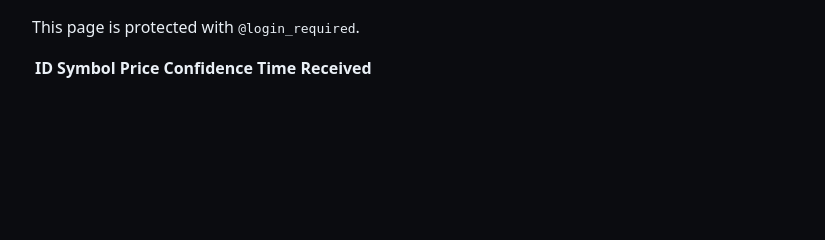
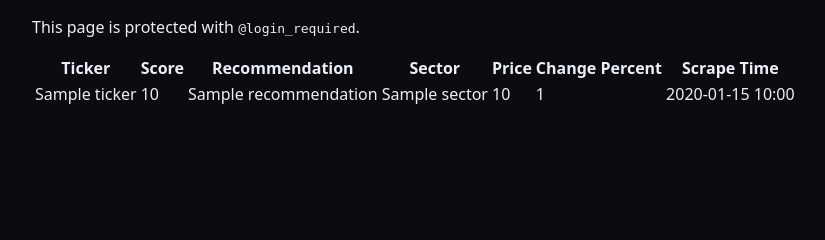
Before and after one commit to WildWesley/Stock-Analysis, a Flask app: template EquiSight/templates/main/predictions.html in a window 1280 px wide. Shown: the part 175-415 px from the top of the page, without its empty margins (158-983 px from the left). Run offline with Flask 3, Linux system fonts and the light colour scheme; the template is opened without the code that fills it: most values are stand-ins (such as "Sample title", 1, 10 or a date in 2020); lists and menus that the app fills with data are empty.

Commit message:
Update database and add predictions page

```diff
--- a/EquiSight/__init__.py
+++ b/EquiSight/__init__.py
@@ -118,8 +118,8 @@ def create_app():
     @login_required
     def see_predictions():
         # Query the stock data needed from the database, take the user to a predictions page showing predictions and graphs (eventually)
-        current_predictions = Prediction.query.order_by(Prediction.symbol()).all()
-        return render_template("main/predictions.html", items=current_predictions)
+        current_predictions = Prediction.query.order_by(Prediction.ticker).all()
+        return render_template("main/predictions.html", results=current_predictions)
 
     return app
 
--- a/EquiSight/templates/main/predictions.html
+++ b/EquiSight/templates/main/predictions.html
@@ -8,12 +8,27 @@
     <table>
         <thead>
             <tr>
-                <th>ID</th>
-                <th>Symbol</th>
+                <th>Ticker</th>
+                <th>Score</th>
+                <th>Recommendation</th>
+                <th>Sector</th>
                 <th>Price</th>
-                <th>Confidence</th>
-                <th>Time Received</th>
+                <th>Change Percent</th>
+                <th>Scrape Time</th>
             </tr>
         </thead>
+        <tbody>
+            {% for row in results %}
+            <tr>
+                <td>{{ row.ticker }}</td>
+                <td>{{ row.score }}</td>
+                <td>{{ row.recommendation }}</td>
+                <td>{{ row.sector }}</td>
+                <td>{{ row.price }}</td>
+                <td>{{ row.change_percent }}</td>
+                <td>{{ row.scraped_at.strftime("%Y-%m-%d %H:%M") }}</td>
+            </tr>
+            {% endfor %}
+        </tbody>
     </table>
 {% endblock %}
```
Also changed, not shown: EquiSight/models.py (+5 -2 lines), stocks.db.
